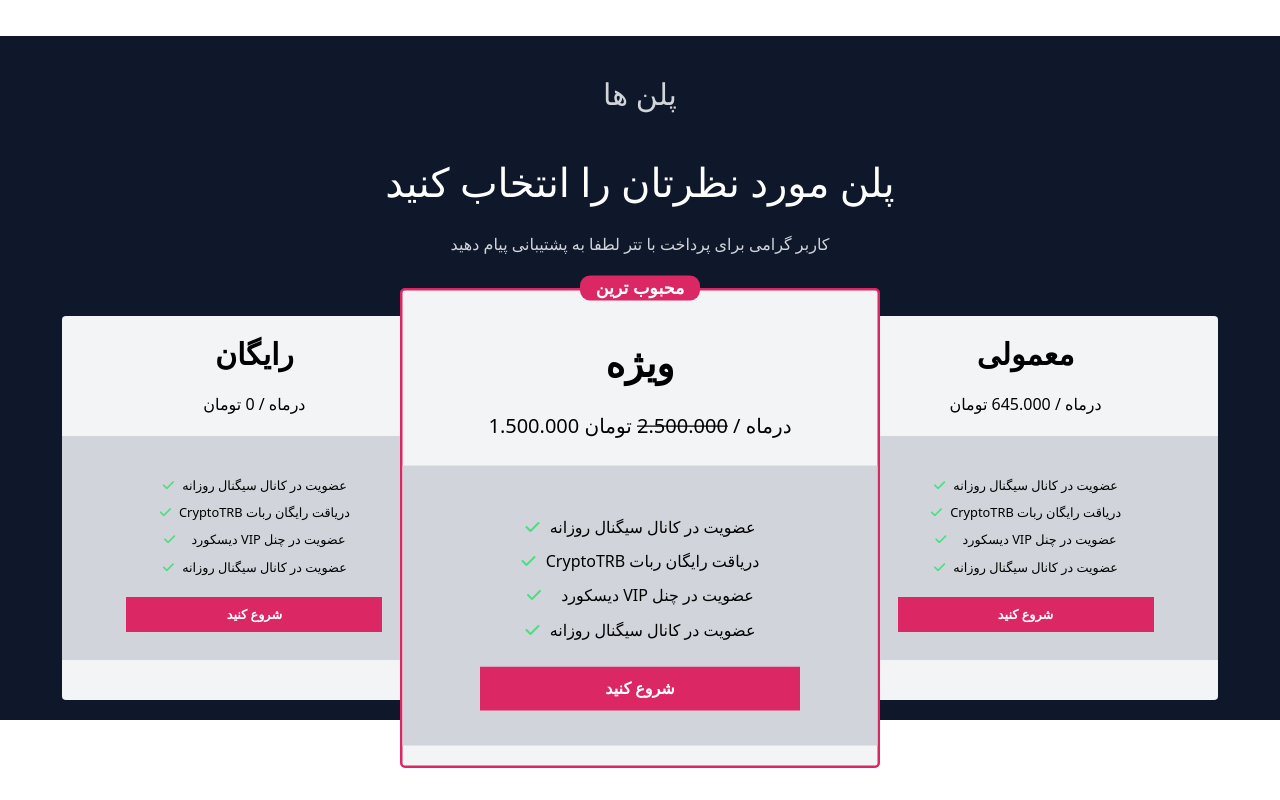
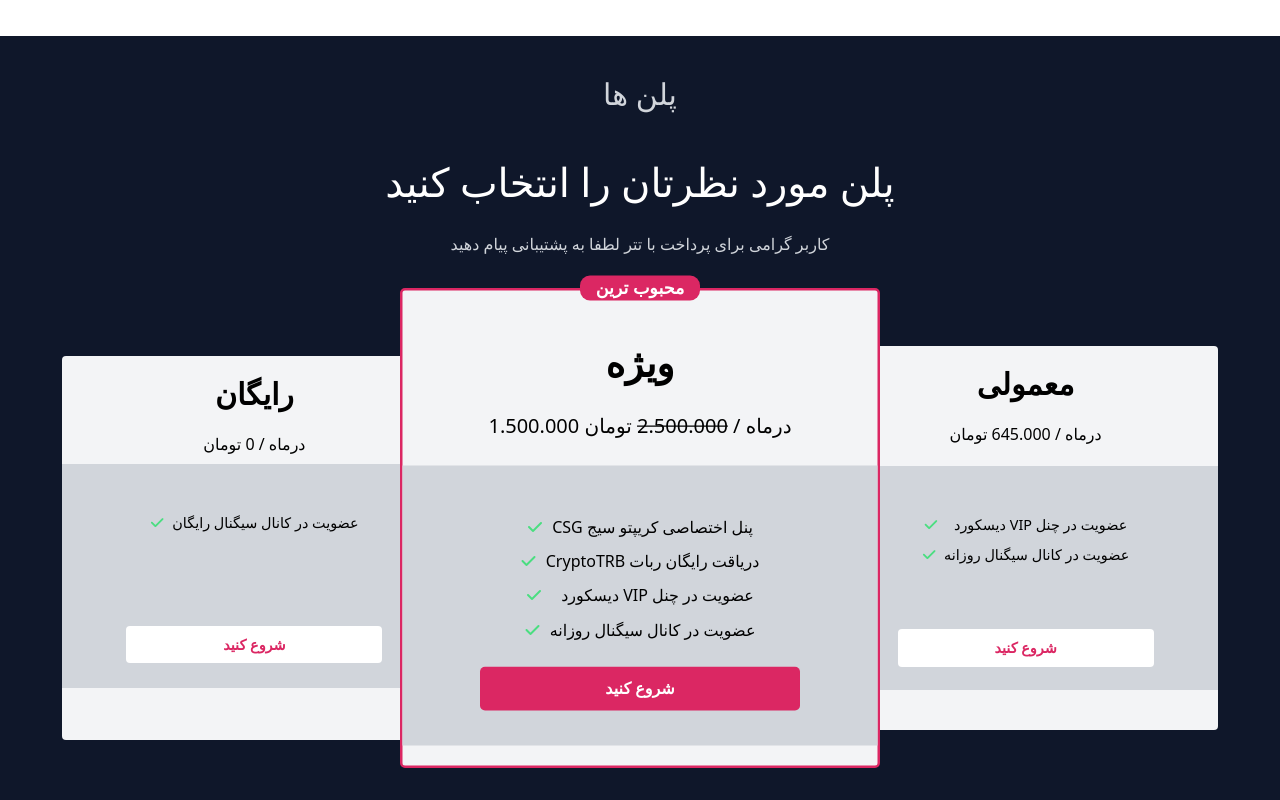
Before and after one commit to HadiOryaniPr/CryptoSige, a website with bundled scripts: page src/index.html in a window 1280 px wide. Shown: the part 1392-2192 px from the top of the page. Before the commit the page ends 2160 px from the top, so only its background shows below. Built offline with nearby package versions, Linux system fonts and the light colour scheme; no server answers.

Commit message:
add some code to plan section part-1

```diff
--- a/src/index.html
+++ b/src/index.html
@@ -3,7 +3,7 @@
   <head>
     <meta charset="UTF-8" />
     <meta http-equiv="X-UA-Compatible" content="IE=edge" />
-    <meta name="viewport" content="width=device-width, initial-scale=1.0" />
+    <meta name="viewport" content="width=device-width, initial-scale=1.0, maximum-scale=1.0, user-scalable=no" />
     <title>CryptoSige</title>
     <link rel="stylesheet" href="./css/style.css" />
     <link rel="stylesheet" href="./css/plan-section-style.css">
@@ -286,16 +286,34 @@
 
       <div class="flex flex-col md:flex-row sm2:flex-col justify-center items-center">
 
-        <div class="bg-gray-100 mt-10 mx-10 md:mr-0 rounded h-80 w-80 md:w-96 sm:w-96 md:h-96">
+        <div class="bg-gray-100 mt-10 sm2:mx-0  md:mr-0 rounded h-80 w-80 md:w-96 sm:w-96 md:h-96">
           <h3 class="text-center pt-5 font-bold text-3xl">رایگان</h3>
           <h2 class="text-center mt-5">درماه / 0 تومان</h2>
 
+          <div class="bg-gray-300 w-full p-10 h-56 mt-2">
+            <ul class="flex flex-col justify-center items-center md: text-[0.9rem]">
+            <li class="mt-2">
+              <i class="fas fa-check text-green-400  mr-1"></i>
+              عضویت در کانال سیگنال رایگان
+            </li>
+            <button class="bg-white text-center block py-2 w-64 mt-7 translate-y-16 rounded text-primary font-bold transition-all duration-200 ease-in hover:bg-primary hover:text-white">شروع کنید</button>
+            </ul>
+          </div>
+        </div>
+        <div class="bg-gray-100 mt-10 md:mx-0 mx-10 md:ml-[0.1rem] md:scale-125 md:my-20 border-2 border-primary rounded h-96 w-80 md:w-96 sm2:mx-0 sm:w-96 md:h-96">
+          <span class="block font-bold text-center text-white -translate-y-3 w-24 text-sm rounded-lg bg-primary mx-auto">محبوب ترین</span>
+          <h3 class="text-center pt-5 font-bold text-3xl">ویژه</h3>
+          <h2 class="text-center mt-5">
+            1.500.000 درماه / <del> 2.500.000</del> تومان
+          </h2>
+
           <div class="bg-gray-300 w-full p-10 h-56 mt-5">
             <ul class="flex flex-col justify-center items-center md: text-[0.8rem]">
-            <li>
-              <i class="fas fa-check text-green-400 mr-1"></i>
-              عضویت در کانال سیگنال روزانه
-            </li>
+
+              <li>
+                <i class="fas fa-check text-green-400 mr-1"></i>
+                CSG پنل اختصاصی کریپتو سیج
+              </li>
             <li class="mt-2">
               <i class="fas fa-check text-green-400  mr-1"></i>
               CryptoTRB دریاقت رایگان ربات
@@ -308,64 +326,26 @@
               <i class="fas fa-check text-green-400  mr-1"></i>
               عضویت در کانال سیگنال روزانه
             </li>
-            <button class="bg-primary text-center block py-2 w-64 mt-5 text-white font-bold">شروع کنید</button>
+            <button class="bg-primary text-center block py-2 w-64 mt-5 text-white font-bold rounded transition-all duration-200 ease-in hover:bg-slate-900 hover:text-white">شروع کنید</button>
             </ul>
           </div>
 
         </div>
-        <div class="bg-gray-100 mt-10 md:mx-0 mx-10 md:ml-[0.1rem] md:scale-125 md:mt-20 border-2 border-primary rounded h-96 w-80 md:w-96 sm:w-96 md:h-96">
-          <span class="block font-bold text-center text-white -translate-y-3 w-24 text-sm rounded-lg bg-primary mx-auto">محبوب ترین</span>
-          <h3 class="text-center pt-5 font-bold text-3xl">ویژه</h3>
-          <h2 class="text-center mt-5">
-            1.500.000 درماه / <del> 2.500.000</del> تومان
-          </h2>
+         <div class="bg-gray-100 mt-5 mx-10 md:mx-0 md:ml-[0.1rem] rounded h-80 w-80 md:w-96 sm:w-96 md:h-96">
+          <h3 class="text-center pt-5 font-bold text-3xl">معمولی</h3>
+          <h2 class="text-center mt-5">درماه / 645.000 تومان</h2>
 
           <div class="bg-gray-300 w-full p-10 h-56 mt-5">
-            <ul class="flex flex-col justify-center items-center md: text-[0.8rem]">
-            <li>
-              <i class="fas fa-check text-green-400 mr-1"></i>
-              عضویت در کانال سیگنال روزانه
-            </li>
+            <ul class="flex flex-col justify-center items-center md:text-[0.9rem]">
             <li class="mt-2">
-              <i class="fas fa-check text-green-400  mr-1"></i>
-              CryptoTRB دریاقت رایگان ربات
-            </li>
-            <li class="mt-2">
-              <i class="fas fa-check text-green-400  mr-3"></i>
+              <i class="fas fa-check text-green-400 mr-3"></i>
               دیسکورد VIP عضویت در چنل
             </li>
             <li class="mt-2">
               <i class="fas fa-check text-green-400  mr-1"></i>
               عضویت در کانال سیگنال روزانه
             </li>
-            <button class="bg-primary text-center block py-2 w-64 mt-5 text-white font-bold">شروع کنید</button>
-            </ul>
-          </div>
-
-        </div>
-         <div class="bg-gray-100 sm2:pt-10 mt-10 mx-10 md:ml-[0.1rem] rounded h-80 w-80 md:w-96 sm:w-96 md:h-96">
-          <h3 class="text-center pt-5 font-bold text-3xl">معمولی</h3>
-          <h2 class="text-center mt-5">درماه / 645.000 تومان</h2>
-
-          <div class="bg-gray-300 w-full p-10 h-56 mt-5">
-            <ul class="flex flex-col justify-center items-center md: text-[0.8rem]">
-            <li>
-              <i class="fas fa-check text-green-400 mr-1"></i>
-              عضویت در کانال سیگنال روزانه
-            </li>
-            <li class="mt-2">
-              <i class="fas fa-check text-green-400  mr-1"></i>
-              CryptoTRB دریاقت رایگان ربات
-            </li>
-            <li class="mt-2">
-              <i class="fas fa-check text-green-400  mr-3"></i>
-              دیسکورد VIP عضویت در چنل
-            </li>
-            <li class="mt-2">
-              <i class="fas fa-check text-green-400  mr-1"></i>
-              عضویت در کانال سیگنال روزانه
-            </li>
-            <button class="bg-primary text-center block py-2 w-64 mt-5 text-white font-bold">شروع کنید</button>
+            <button class="bg-white text-center block py-2 w-64 mt-4 translate-y-12 rounded text-primary font-bold transition-all duration-200 ease-in hover:bg-primary hover:text-white">شروع کنید</button>
             </ul>
           </div>
 
```
Also changed, not shown: src/css/style.css.
